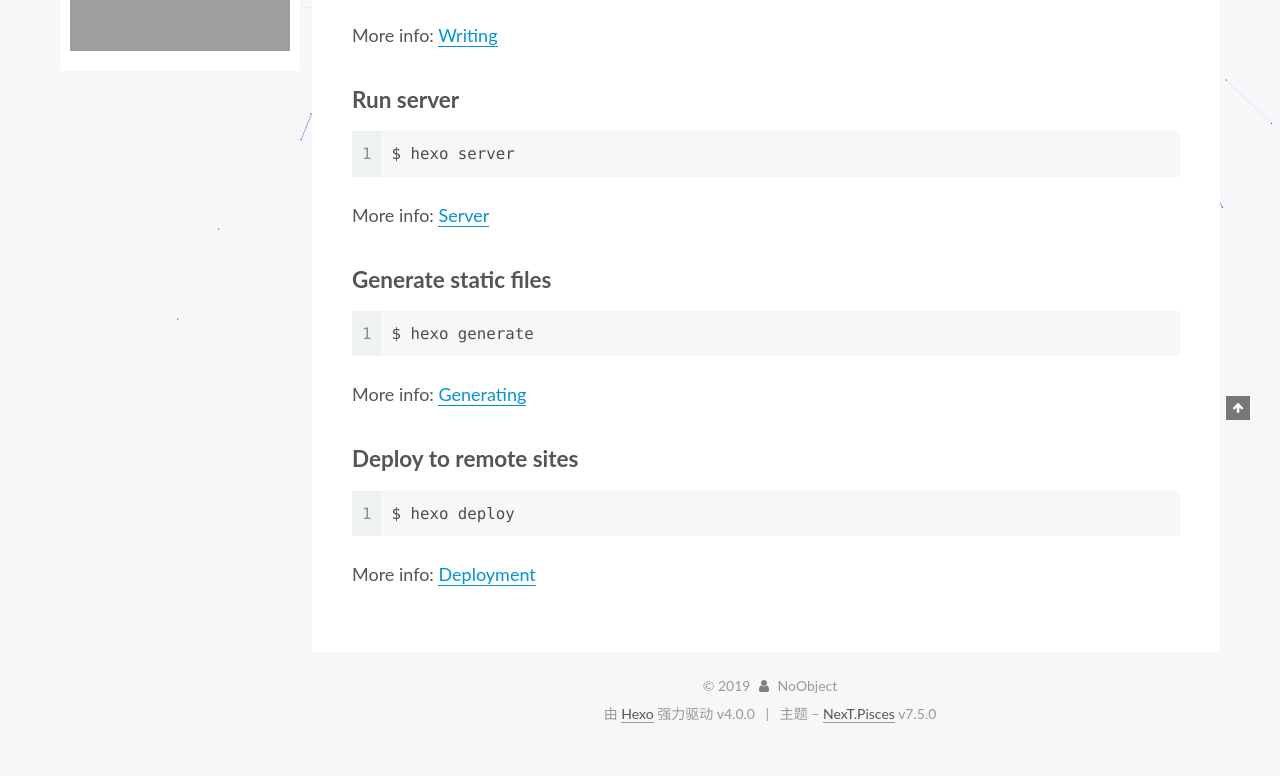
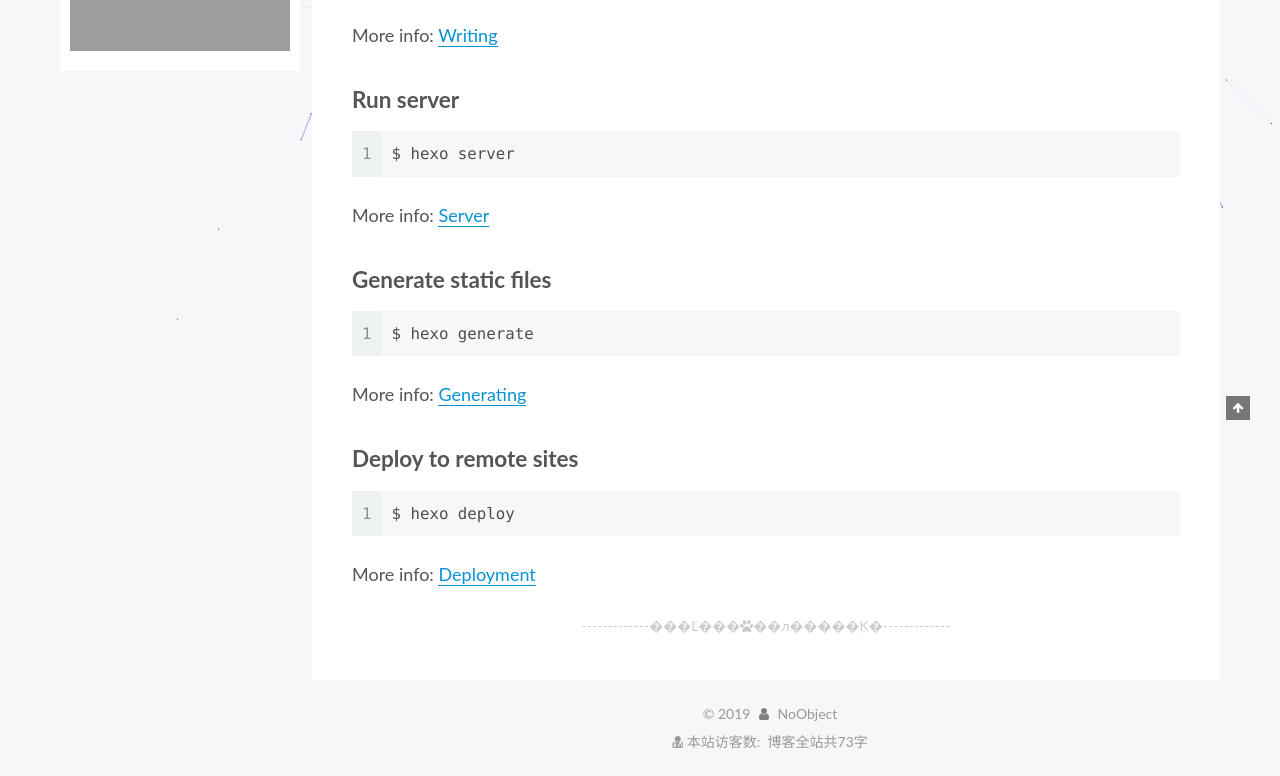
Before and after one commit to 404NTF/404NTF.github.io, a plain HTML site: page 2019/11/24/hello-world/index.html in a window 1280 px wide. Shown: the part 480-1256 px from the top of the page. Before the commit the page ends 1228 px from the top, so only its background shows below. Drawn offline with Linux system fonts and the light colour scheme; some packages are replaced by stand-ins of ours; no server answers; grey boxes are pictures that could not be loaded; a script that the page names is missing.

Commit message:
Site updated: 2019-11-25 20:34:36

```diff
--- a/2019/11/24/hello-world/index.html
+++ b/2019/11/24/hello-world/index.html
@@ -228,6 +228,18 @@
 
 
 
+
+<div>
+
+    <div>
+
+        <div style="text-align:center;color: #ccc;font-size:14px;">-------------���Ľ���<i class="fa fa-paw"></i>��л�����Ķ�-------------</div>
+
+</div>
+
+</div>
+
+
       <footer class="post-footer">
 
 
@@ -313,7 +325,7 @@
     <footer class="footer">
       <div class="footer-inner">
 
-
+<script async src="https://dn-lbstatics.qbox.me/busuanzi/2.3/busuanzi.pure.mini.js"></script>
 <div class="copyright">
 
   &copy;
@@ -322,12 +334,25 @@
     <i class="fa fa-user"></i>
   </span>
   <span class="author" itemprop="copyrightHolder">NoObject</span>
+<br>
+<div class="powered-by">
+<i class="fa fa-user-md"></i><span id="busuanzi_container_site_uv">
+  本站访客数:<span id="busuanzi_value_site_uv"></span>
+</span>
 </div>
+<div class="theme-info">
+  <div class="powered-by"></div>
+  <span class="post-count">博客全站共73字</span>
+</div>
+</div>
+
+<!--
   <div class="powered-by">由 <a href="https://hexo.io/" class="theme-link" rel="noopener" target="_blank">Hexo</a> 强力驱动 v4.0.0
   </div>
   <span class="post-meta-divider">|</span>
   <div class="theme-info">主题 – <a href="https://pisces.theme-next.org/" class="theme-link" rel="noopener" target="_blank">NexT.Pisces</a> v7.5.0
   </div>
+-->
 
 
 
--- a/css/main.css
+++ b/css/main.css
@@ -1227,7 +1227,7 @@ img:hover {
 }
 .links-of-author a::before,
 .links-of-author span.exturl::before {
-  background: #4918cb;
+  background: #6ff1ed;
   border-radius: 50%;
   content: ' ';
   display: inline-block;
```
Also changed, not shown: archives/2019/11/index.html (+14 -1 lines), archives/2019/index.html (+14 -1 lines), archives/index.html (+14 -1 lines), index.html (+14 -1 lines).
